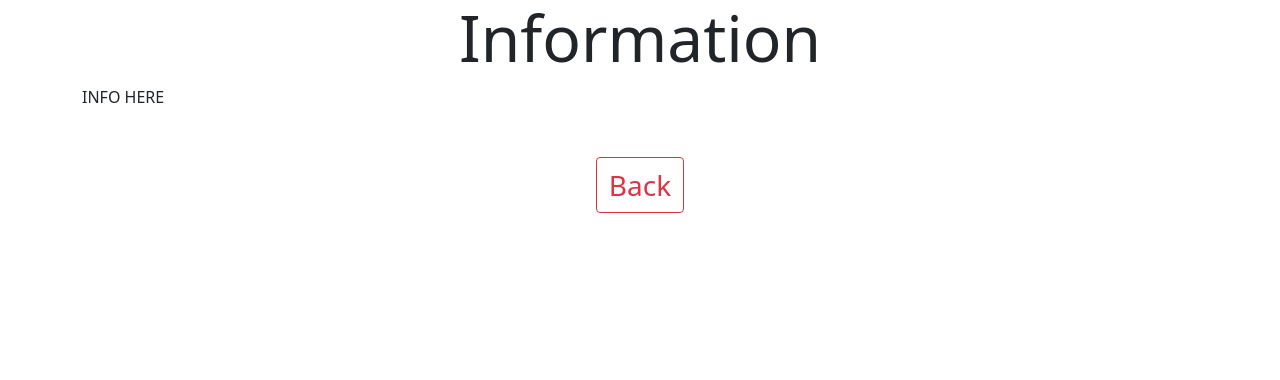
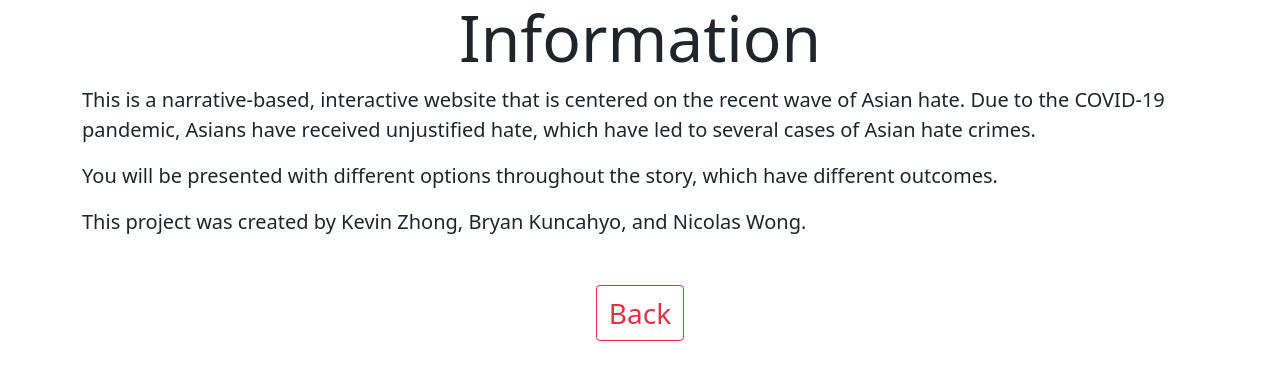
Before and after one commit to Kyosukyuu/stopAsianHate, a plain HTML site: page pages/info.html in a window 1280 px wide. Drawn offline with nearby package versions, Linux system fonts and the light colour scheme.

Commit message:
updated info description

```diff
--- a/pages/info.html
+++ b/pages/info.html
@@ -19,7 +19,20 @@
     <h1 class="text-center display-3">Information</h1>
     <main class="container-fluid">
       <article class="container">
-        <p>INFO HERE</p>
+        <p class="lead">
+          This is a narrative-based, interactive website that is
+          centered on the recent wave of Asian hate. Due to the
+          COVID-19 pandemic, Asians have received unjustified hate,
+          which have led to several cases of Asian hate crimes.
+        </p>
+        <p class="lead">
+          You will be presented with different options throughout the
+          story, which have different outcomes.
+        </p>
+        <p class="lead">
+          This project was created by Kevin Zhong, Bryan Kuncahyo, and
+          Nicolas Wong.
+        </p>
       </article>
 
       <section
@@ -41,5 +54,6 @@
     <!-- VELOCTIYJS -->
     <script src="//code.jquery.com/jquery-2.1.1.min.js"></script>
     <script src="//cdn.jsdelivr.net/velocity/1.1.0/velocity.min.js"></script>
+    <script></script>
   </body>
 </html>
```
